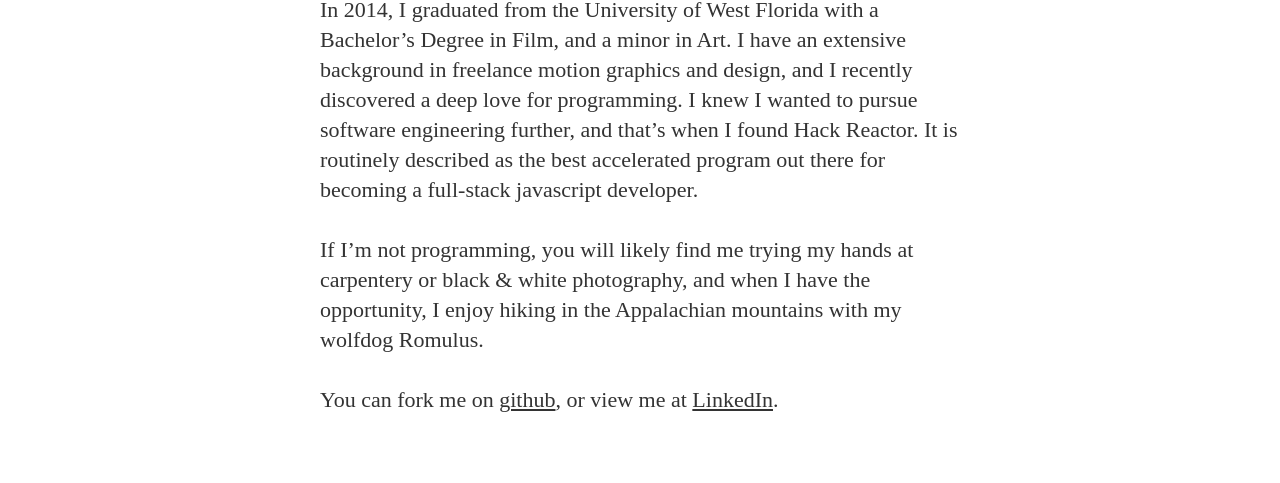
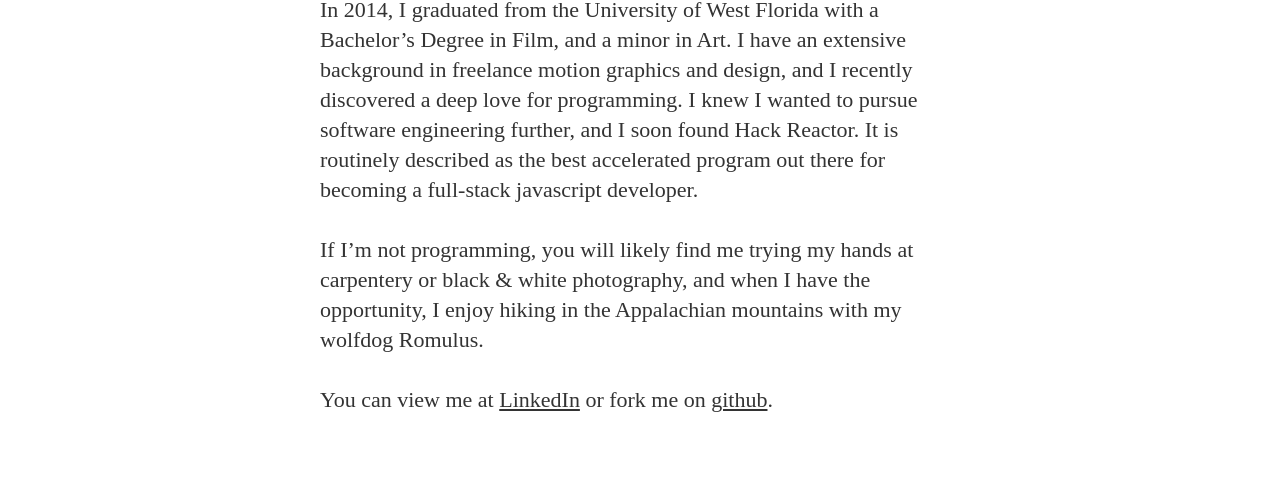
Before and after one commit to JakRazzi/JakRazzi.github.io, a Jekyll site: the page built from about.md, in a window 1280 px wide. Shown: the part 487-970 px from the top of the page. Built offline with Jekyll 4.4.1, drawn with Linux system fonts in a browser that asks for light colours; nearby versions of some CDN libraries; some web fonts are replaced.

Commit message:
Refined about.md

```diff
--- a/about.md
+++ b/about.md
@@ -4,14 +4,12 @@ title: About
 permalink: /about/
 ---
 
-Hi there!
-===
+# Hi there!
 
 I'm Jak Buttarazzi, a software engineer student at [Hack Reactor](http://www.hackreactor.com), an accelerated full-stack development program. I'm passionate about using my creativity to solve problems and bring software to life.
 
-In 2014, I graduated from the University of West Florida with a Bachelor's Degree in Film, and a minor in Art. I have an extensive background in freelance motion graphics and design, and I recently discovered a deep love for programming. I knew I wanted to pursue software engineering further, and that's when I found Hack Reactor. It is routinely described as the best accelerated program out there for becoming a full-stack javascript developer.
+In 2014, I graduated from the University of West Florida with a Bachelor's Degree in Film, and a minor in Art. I have an extensive background in freelance motion graphics and design, and I recently discovered a deep love for programming. I knew I wanted to pursue software engineering further, and I soon found Hack Reactor. It is routinely described as the best accelerated program out there for becoming a full-stack javascript developer.
 
 If I'm not programming, you will likely find me trying my hands at carpentery or black & white photography, and when I have the opportunity, I enjoy hiking in the Appalachian mountains with my wolfdog Romulus.
 
-
-You can fork me on [github](http://github.com/jakrazzi), or view me at [LinkedIn](http://www.linkedin.com/in/jakrazzi).
+You can view me at [LinkedIn](http://www.linkedin.com/in/jakrazzi) or fork me on [github](http://github.com/jakrazzi).
```
